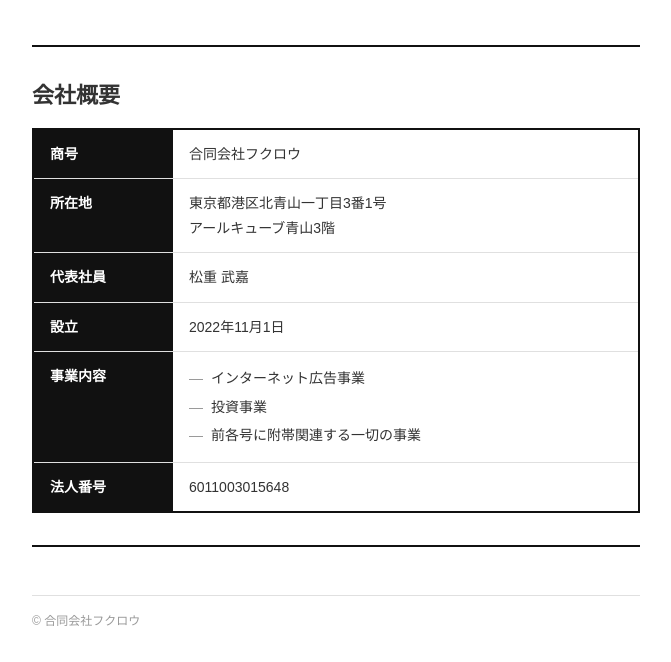
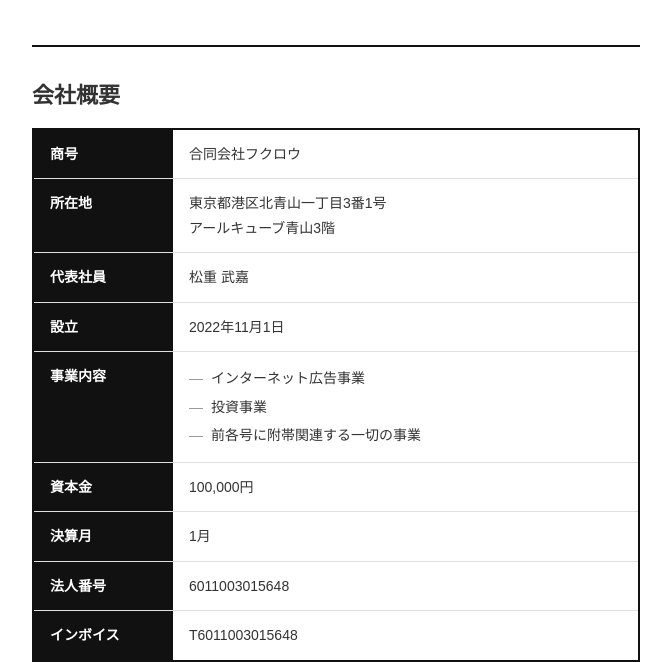
Before and after one commit to matsushige-fukuraw/fukuraw.com, a plain HTML site: page index.html in a window 1280 px wide. Shown: the part 139-801 px from the top of the page, without its empty margins (304-975 px from the left). Drawn offline with Linux system fonts and the light colour scheme.

Commit message:
資本金・決算月・インボイス番号を追加

```diff
--- a/index.html
+++ b/index.html
@@ -196,8 +196,20 @@
           </td>
         </tr>
         <tr>
+          <th>資本金</th>
+          <td>100,000円</td>
+        </tr>
+        <tr>
+          <th>決算月</th>
+          <td>1月</td>
+        </tr>
+        <tr>
           <th>法人番号</th>
           <td>6011003015648</td>
+        </tr>
+        <tr>
+          <th>インボイス</th>
+          <td>T6011003015648</td>
         </tr>
       </table>
     </section>
```
